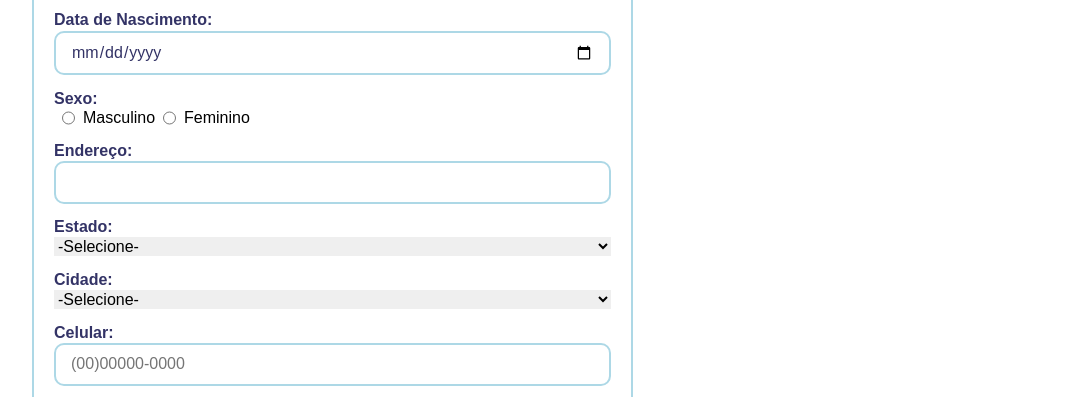
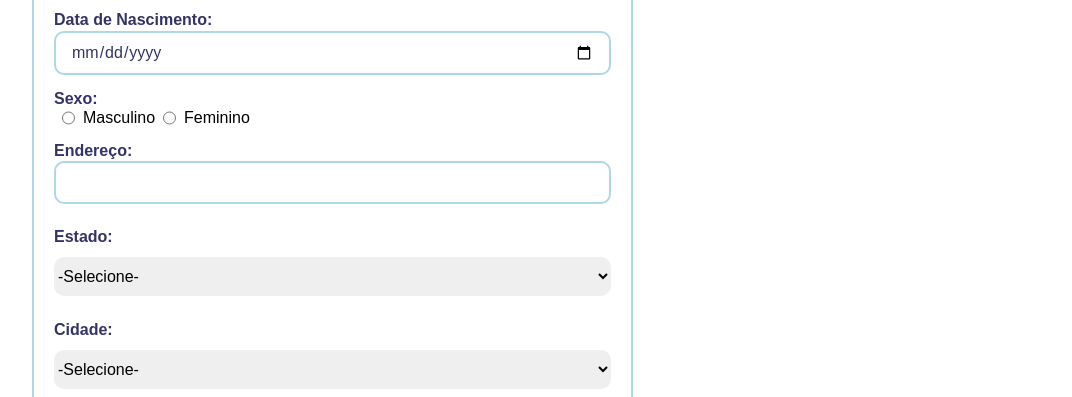
Before and after one commit to josepatella/LANDING_PAGE, a plain HTML site: page contato.html in a window 1280 px wide. Shown: the part 359-756 px from the top of the page, without its empty margins (96-1168 px from the left). Drawn offline with Linux system fonts and the light colour scheme.

Commit message:
Update stylo_contato.css

```diff
--- a/stylo_contato.css
+++ b/stylo_contato.css
@@ -37,6 +37,13 @@ form {
     flex-direction: column;
 }
 
+#formulario_estado, #formulario_cidade {
+    border-radius: 10px;
+    padding-bottom: 10px;
+    padding-right: 15px;
+    padding-top: 10px;
+}
+
 .selecao{
     display: flex;
     flex-direction: row;
```
